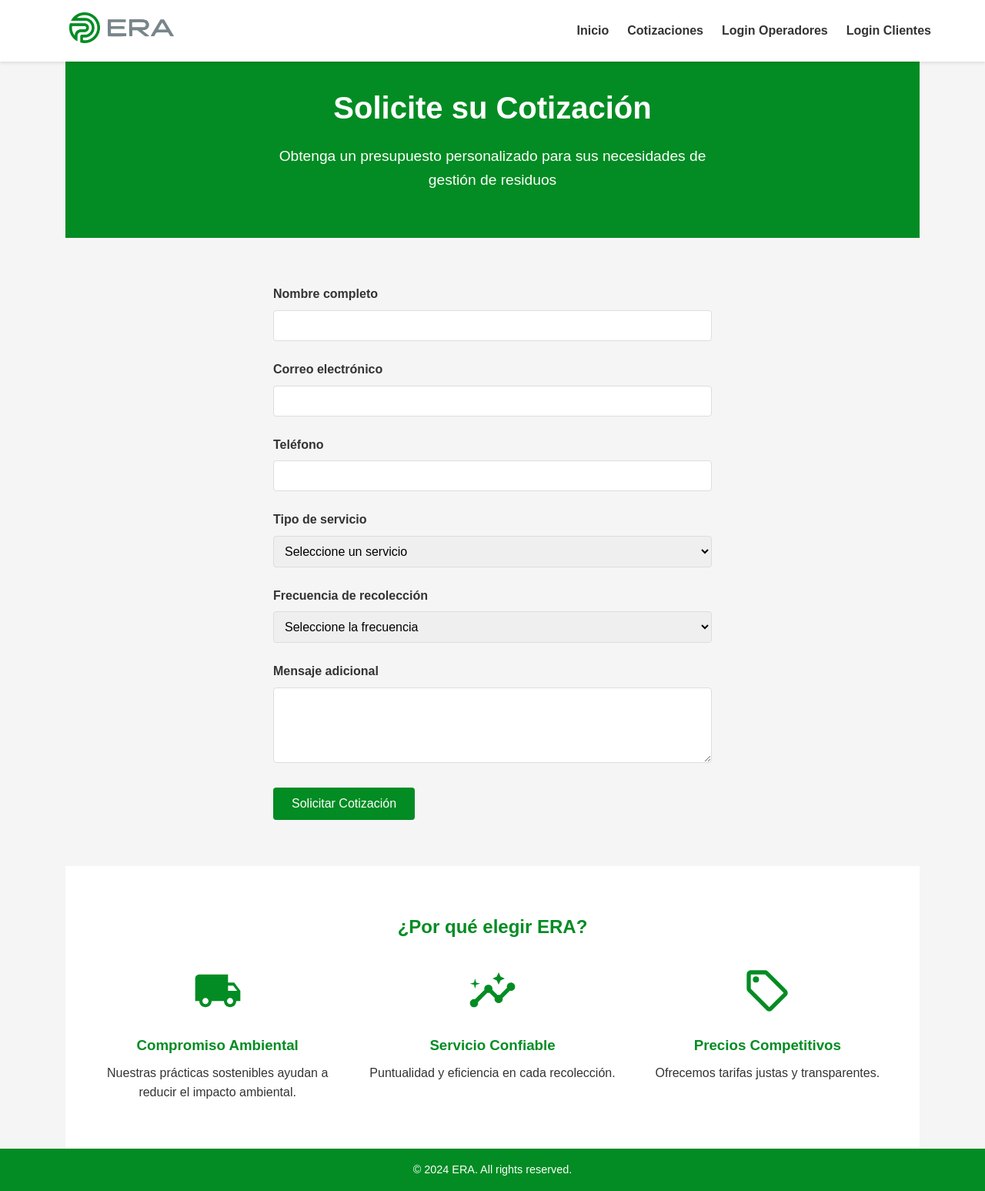
After one commit to MagicKrazik/ERA_CSL, a Django app: page /cotizaciones/ in a window 1280 px wide. The commit adds this page. Shown: the whole page at 77% size. Run offline with Django 5.2, Linux system fonts and the light colour scheme.

Commit message:
first draft complete

```diff
--- a/project/website/static/css/base.css
+++ b/project/website/static/css/base.css
@@ -48,6 +48,7 @@ body {
 
 .logo-container {
   flex: 0 0 auto;
+  margin-left: 20px;
 }
 
 .logo-box {
@@ -114,6 +115,7 @@ body {
 .navbar-toggle {
   display: none;
   cursor: pointer;
+  margin-right: 20px;
 }
 
 .bar {
--- /dev/null
+++ b/project/website/static/css/cotizaciones.css
@@ -0,0 +1,134 @@
+/* Estilos para la página de cotizaciones */
+
+.quote-hero {
+    background-color: var(--primary-color);
+    color: var(--white);
+    text-align: center;
+    padding: 60px 20px;
+}
+
+.quote-hero h1 {
+    font-size: 2.5rem;
+    margin-bottom: 1rem;
+    margin-top: 3rem;
+}
+
+.quote-hero p {
+    font-size: 1.2rem;
+    max-width: 600px;
+    margin: 0 auto;
+}
+
+.quote-form {
+    padding: 60px 20px;
+    background-color: var(--background-color);
+}
+
+.quote-form .container {
+    max-width: 600px;
+    margin: 0 auto;
+}
+
+.form-group {
+    margin-bottom: 1.5rem;
+}
+
+.form-group label {
+    display: block;
+    margin-bottom: 0.5rem;
+    font-weight: bold;
+    color: var(--text-color);
+}
+
+.form-group input,
+.form-group select,
+.form-group textarea {
+    width: 100%;
+    padding: 10px;
+    border: 1px solid #ddd;
+    border-radius: 4px;
+    font-size: 1rem;
+}
+
+.form-group textarea {
+    resize: vertical;
+}
+
+.btn-submit {
+    display: inline-block;
+    background-color: var(--primary-color);
+    color: var(--white);
+    padding: 12px 24px;
+    border: none;
+    border-radius: 4px;
+    font-size: 1rem;
+    cursor: pointer;
+    transition: background-color 0.3s ease;
+}
+
+.btn-submit:hover {
+    background-color: var(--secondary-color);
+}
+
+.benefits {
+    padding: 60px 20px;
+    background-color: var(--white);
+}
+
+.benefits h2 {
+    text-align: center;
+    margin-bottom: 2rem;
+    color: var(--primary-color);
+}
+
+.benefits-grid {
+    display: grid;
+    grid-template-columns: repeat(auto-fit, minmax(250px, 1fr));
+    gap: 2rem;
+}
+
+.benefit-item {
+    text-align: center;
+}
+
+.benefit-item img {
+    width: 64px;
+    height: 64px;
+    margin-bottom: 1rem;
+}
+
+.benefit-item h3 {
+    color: var(--primary-color);
+    margin-bottom: 0.5rem;
+}
+
+/* Responsive styles */
+@media (max-width: 768px) {
+    .quote-hero h1 {
+        font-size: 2rem;
+    }
+
+    .quote-hero p {
+        font-size: 1rem;
+    }
+
+    .quote-form,
+    .benefits {
+        padding: 40px 20px;
+    }
+
+    .benefits-grid {
+        grid-template-columns: 1fr;
+    }
+}
+
+.benefit-item svg {
+    width: 64px;
+    height: 64px;
+    margin-bottom: 1rem;
+    transition: transform 0.3s ease;
+}
+
+.benefit-item:hover svg {
+    transform: scale(1.1);
+}
--- a/project/website/static/css/home.css
+++ b/project/website/static/css/home.css
@@ -12,7 +12,7 @@
 
 /* Hero Section */
 .hero {
-    background: linear-gradient(rgba(2, 140, 35, 0.8), rgba(2, 140, 35, 0.8)), url('../images/cabo-san-lucas-bg.jpg');
+    background: linear-gradient(rgba(2, 140, 35, 0.8), rgba(2, 140, 35, 0.8)), url('../images/cabo_2.jpg');
     background-size: cover;
     background-position: center;
     color: var(--white);
@@ -43,7 +43,7 @@
     animation-fill-mode: both;
 }
 
-.cta-button {
+.hero-content a {
     display: inline-block;
     background-color: var(--accent-color);
     color: var(--text-color);
@@ -58,7 +58,7 @@
     overflow: hidden;
 }
 
-.cta-button:hover, .cta-button:active {
+.hero-content a:hover, .hero-content a:active {
     background-color: var(--white);
     color: var(--primary-color);
     transform: translateY(-3px);
--- /dev/null
+++ b/project/website/static/js/cotizaciones.js
@@ -0,0 +1,123 @@
+document.addEventListener('DOMContentLoaded', function() {
+    const form = document.getElementById('quoteForm');
+    const submitButton = form.querySelector('.btn-submit');
+
+    // Form validation
+    form.addEventListener('submit', function(event) {
+        event.preventDefault();
+        if (validateForm()) {
+            submitForm();
+        }
+    });
+
+    // Real-time validation
+    form.querySelectorAll('input, select, textarea').forEach(element => {
+        element.addEventListener('blur', function() {
+            validateField(this);
+        });
+    });
+
+    function validateForm() {
+        let isValid = true;
+        form.querySelectorAll('input, select, textarea').forEach(element => {
+            if (!validateField(element)) {
+                isValid = false;
+            }
+        });
+        return isValid;
+    }
+
+    function validateField(field) {
+        let isValid = true;
+        const errorMessage = field.nextElementSibling;
+
+        if (field.hasAttribute('required') && !field.value.trim()) {
+            isValid = false;
+            showError(field, 'Este campo es obligatorio');
+        } else if (field.type === 'email' && !isValidEmail(field.value)) {
+            isValid = false;
+            showError(field, 'Por favor, ingrese un correo electrónico válido');
+        } else if (field.id === 'telefono' && !isValidPhone(field.value)) {
+            isValid = false;
+            showError(field, 'Por favor, ingrese un número de teléfono válido');
+        } else {
+            hideError(field);
+        }
+
+        return isValid;
+    }
+
+    function showError(field, message) {
+        const errorElement = field.nextElementSibling;
+        if (errorElement && errorElement.classList.contains('error-message')) {
+            errorElement.textContent = message;
+        } else {
+            const error = document.createElement('div');
+            error.className = 'error-message';
+            error.textContent = message;
+            field.parentNode.insertBefore(error, field.nextSibling);
+        }
+        field.classList.add('invalid');
+    }
+
+    function hideError(field) {
+        const errorElement = field.nextElementSibling;
+        if (errorElement && errorElement.classList.contains('error-message')) {
+            errorElement.remove();
+        }
+        field.classList.remove('invalid');
+    }
+
+    function isValidEmail(email) {
+        const re = /^[^\s@]+@[^\s@]+\.[^\s@]+$/;
+        return re.test(email);
+    }
+
+    function isValidPhone(phone) {
+        const re = /^[+]?[(]?[0-9]{3}[)]?[-\s.]?[0-9]{3}[-\s.]?[0-9]{4,6}$/;
+        return re.test(phone);
+    }
+
+    function submitForm() {
+        submitButton.disabled = true;
+        submitButton.textContent = 'Enviando...';
+
+        // Simulate form submission (replace with actual AJAX call)
+        setTimeout(() => {
+            showThankYouMessage();
+            form.reset();
+            submitButton.disabled = false;
+            submitButton.textContent = 'Solicitar Cotización';
+        }, 2000);
+    }
+
+    function showThankYouMessage() {
+        const thankYouMessage = document.createElement('div');
+        thankYouMessage.className = 'thank-you-message';
+        thankYouMessage.innerHTML = `
+            <h2>¡Gracias por su solicitud!</h2>
+            <p>Hemos recibido su petición de cotización. Nuestro equipo se pondrá en contacto con usted pronto.</p>
+        `;
+
+        form.parentNode.insertBefore(thankYouMessage, form);
+        form.style.display = 'none';
+
+        setTimeout(() => {
+            thankYouMessage.remove();
+            form.style.display = 'block';
+        }, 5000);
+    }
+
+    // Add some interactivity to benefit items
+    const benefitItems = document.querySelectorAll('.benefit-item');
+    benefitItems.forEach(item => {
+        item.addEventListener('mouseenter', function() {
+            this.style.transform = 'scale(1.05)';
+            this.style.transition = 'transform 0.3s ease';
+        });
+
+        item.addEventListener('mouseleave', function() {
+            this.style.transform = 'scale(1)';
+        });
+    });
+});
--- a/project/website/templates/base.html
+++ b/project/website/templates/base.html
@@ -21,7 +21,7 @@
 
           <div class="navbar-right navbar-menu">
               <a href="{% url 'home' %}">Inicio</a>
-              <a href="{% url 'cotizaciones' %}">Cotizaciones</a>
+              <a href="{% url 'cotizaciones_view' %}">Cotizaciones</a>
               <a href="{% url 'login_operadores' %}">Login Operadores</a>
               <a href="{% url 'login_clientes' %}">Login Clientes</a>
           </div>
--- /dev/null
+++ b/project/website/templates/cotizaciones.html
@@ -0,0 +1,94 @@
+{% extends "base.html" %}
+{% load static %}
+
+{% block title %}ERA - Solicitud de Cotización{% endblock %}
+
+{% block extra_css %}
+<link rel="stylesheet" href="{% static 'css/cotizaciones.css' %}">
+{% endblock %}
+
+{% block content %}
+<section class="quote-hero">
+    <div class="container">
+        <h1>Solicite su Cotización</h1>
+        <p>Obtenga un presupuesto personalizado para sus necesidades de gestión de residuos</p>
+    </div>
+</section>
+
+<section class="quote-form">
+    <div class="container">
+        <form id="quoteForm">
+            <div class="form-group">
+                <label for="nombre">Nombre completo</label>
+                <input type="text" id="nombre" name="nombre" required>
+            </div>
+            <div class="form-group">
+                <label for="email">Correo electrónico</label>
+                <input type="email" id="email" name="email" required>
+            </div>
+            <div class="form-group">
+                <label for="telefono">Teléfono</label>
+                <input type="tel" id="telefono" name="telefono" required>
+            </div>
+            <div class="form-group">
+                <label for="tipo_servicio">Tipo de servicio</label>
+                <select id="tipo_servicio" name="tipo_servicio" required>
+                    <option value="">Seleccione un servicio</option>
+                    <option value="residencial">Residencial</option>
+                    <option value="comercial">Comercial</option>
+                    <option value="industrial">Industrial</option>
+                </select>
+            </div>
+            <div class="form-group">
+                <label for="frecuencia">Frecuencia de recolección</label>
+                <select id="frecuencia" name="frecuencia" required>
+                    <option value="">Seleccione la frecuencia</option>
+                    <option value="semanal">Semanal</option>
+                    <option value="quincenal">Quincenal</option>
+                    <option value="mensual">Mensual</option>
+                </select>
+            </div>
+            <div class="form-group">
+                <label for="mensaje">Mensaje adicional</label>
+                <textarea id="mensaje" name="mensaje" rows="4"></textarea>
+            </div>
+            <button type="submit" class="btn-submit">Solicitar Cotización</button>
+        </form>
+    </div>
+</section>
+
+<section class="benefits">
+    <div class="container">
+        <h2>¿Por qué elegir ERA?</h2>
+        <div class="benefits-grid">
+            <div class="benefit-item">
+                <svg xmlns="http://www.w3.org/2000/svg" viewBox="0 0 24 24" width="64" height="64">
+                    <path fill="#028C23" d="M20 8h-3V4H3c-1.1 0-2 .9-2 2v11h2c0 1.66 1.34 3 3 3s3-1.34 3-3h6c0 1.66 1.34 3 3 3s3-1.34 3-3h2v-5l-3-4zM6 18.5c-.83 0-1.5-.67-1.5-1.5s.67-1.5 1.5-1.5 1.5.67 1.5 1.5-.67 1.5-1.5 1.5zm13.5-9l1.96 2.5H17V9.5h2.5zm-1.5 9c-.83 0-1.5-.67-1.5-1.5s.67-1.5 1.5-1.5 1.5.67 1.5 1.5-.67 1.5-1.5 1.5z"/>
+                  </svg>
+                <h3>Compromiso Ambiental</h3>
+                <p>Nuestras prácticas sostenibles ayudan a reducir el impacto ambiental.</p>
+            </div>
+            <div class="benefit-item">
+                <svg xmlns="http://www.w3.org/2000/svg" viewBox="0 0 24 24" width="64" height="64">
+                  <path fill="#028C23" d="M21 8c-1.45 0-2.26 1.44-1.93 2.51l-3.55 3.56c-.3-.09-.74-.09-1.04 0l-2.55-2.55C12.27 10.45 11.46 9 10 9c-1.45 0-2.27 1.44-1.93 2.52l-4.56 4.55C2.44 15.74 1 16.55 1 18c0 1.1.9 2 2 2 1.45 0 2.26-1.44 1.93-2.51l4.55-4.56c.3.09.74.09 1.04 0l2.55 2.55C12.73 16.55 13.54 18 15 18c1.45 0 2.27-1.44 1.93-2.52l3.56-3.55c1.07.33 2.51-.48 2.51-1.93 0-1.1-.9-2-2-2z"/>
+                  <path fill="#028C23" d="m15 9l.94-2.07L18 6l-2.06-.93L15 3l-.92 2.07L12 6l2.08.93zM3.5 11L4 9l2-.5L4 8l-.5-2L3 8l-2 .5L3 9z"/>
+                </svg>
+                <h3>Servicio Confiable</h3>
+                <p>Puntualidad y eficiencia en cada recolección.</p>
+            </div>
+            <div class="benefit-item">
+                <svg xmlns="http://www.w3.org/2000/svg" viewBox="0 0 24 24" width="64" height="64">
+                  <path fill="#028C23" d="M21.41 11.58l-9-9C12.05 2.22 11.55 2 11 2H4c-1.1 0-2 .9-2 2v7c0 .55.22 1.05.59 1.42l9 9c.36.36.86.58 1.41.58s1.05-.22 1.41-.59l7-7c.37-.36.59-.86.59-1.41s-.23-1.06-.59-1.42zM13 20.01L4 11V4h7v-.01l9 9-7 7.02z"/>
+                  <circle fill="#028C23" cx="6.5" cy="6.5" r="1.5"/>
+                </svg>
+                <h3>Precios Competitivos</h3>
+                <p>Ofrecemos tarifas justas y transparentes.</p>
+            </div>
+        </div>
+    </div>
+</section>
+{% endblock %}
+
+{% block extra_js %}
+<script src="{% static 'js/cotizaciones.js' %}"></script>
+{% endblock %}
--- a/project/website/urls.py
+++ b/project/website/urls.py
@@ -4,7 +4,7 @@ from . import views
 
 urlpatterns = [
     path('', views.home, name='home'),
-    path('cotizaciones/', views.cotizaciones, name='cotizaciones'),
+    path('cotizaciones/', views.cotizaciones_view, name='cotizaciones_view'),
     path('login_operadores/', views.login_operadores, name='login_operadores'),
     path('login_clientes/', views.login_clientes, name='login_clientes'),
 ]
--- a/project/website/views.py
+++ b/project/website/views.py
@@ -4,7 +4,7 @@ from django.shortcuts import render
 def home(request):
     return render(request, 'home.html')
 
-def cotizaciones(request):
+def cotizaciones_view(request):
     return render(request, 'cotizaciones.html')
 
 def login_operadores(request):
```
Also changed, not shown: project/website/templates/home.html (+9 -5 lines), project/website/static/images/cabo_2.jpg (added), 7 other files.
